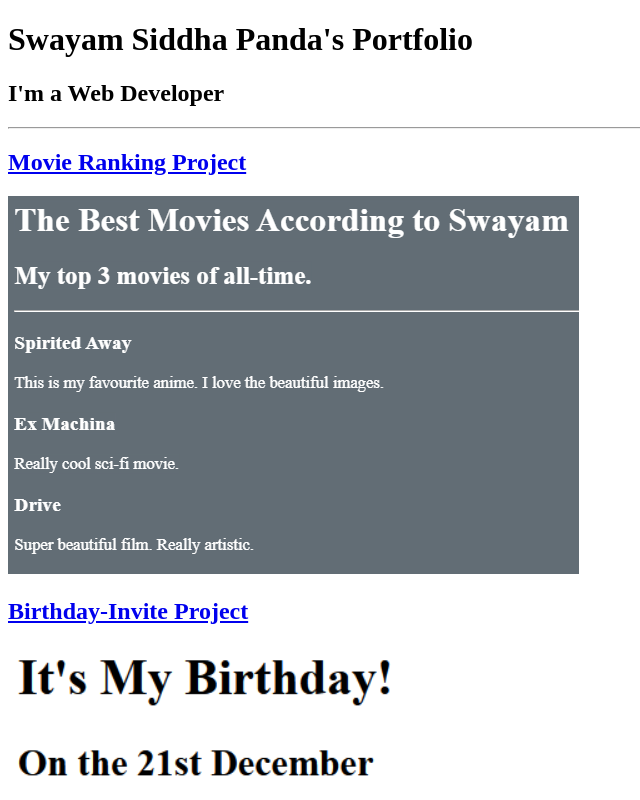
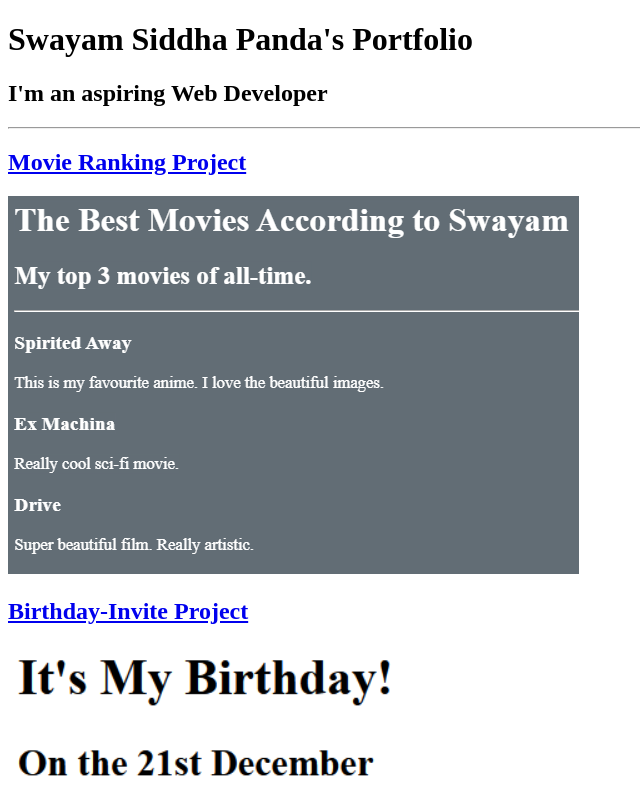
Before and after one commit to SWAYAMSIDDHAPANDA/html.portfolio, a plain HTML site: page index.html in a window 1280 px wide. Shown: the top 800 px of the page, without its empty margins (0-640 px from the left). Drawn offline with Linux system fonts and the light colour scheme.

Commit message:
Update subtitle to reflect aspiring status

```diff
--- a/index.html
+++ b/index.html
@@ -7,7 +7,7 @@
 </head>
 <body>
 <h1>Swayam Siddha Panda's Portfolio</h1>
-<h2>I'm a Web Developer</h2>
+<h2>I'm an aspiring Web Developer</h2>
 <hr />
 <h2><a href="./public/movie-ranking.html">Movie Ranking Project</a></h2>
 <img src="./assets/images/Movie project.png" alt="Movie Ranking Project's preview" />
```
